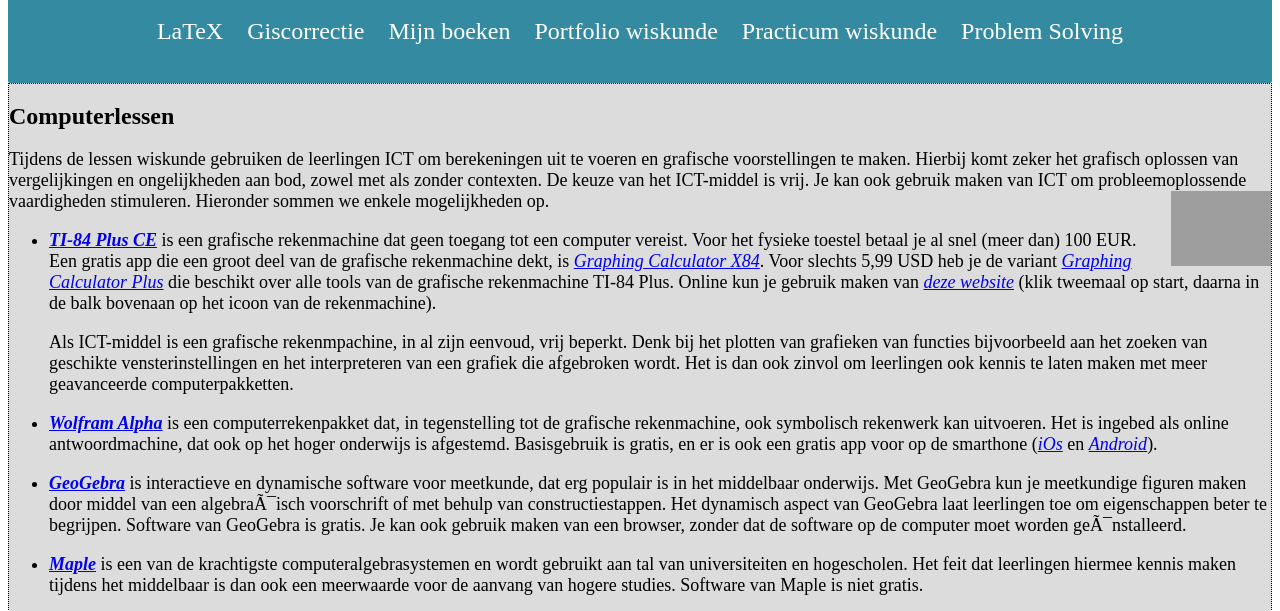
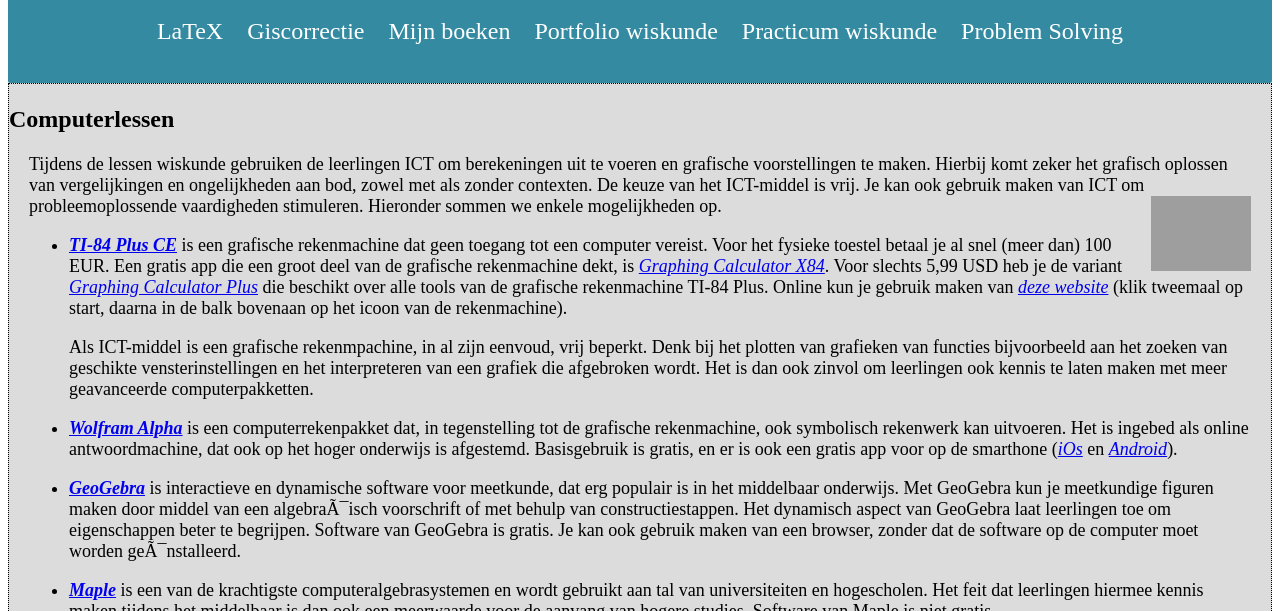
Before and after one commit to koendenaeghel/koendenaeghel.github.io, a plain HTML site: page computerlessen.htm in a window 1280 px wide. Shown: the part 326-937 px from the top of the page. Drawn offline with Linux system fonts and the light colour scheme; grey boxes are pictures that could not be loaded.

Commit message:
Update computerlessen.htm

```diff
--- a/computerlessen.htm
+++ b/computerlessen.htm
@@ -114,13 +114,15 @@
 
 
 			<div id="fw-mainColumn">
-				<!-- ParagraphStart 968341457 -->
+				<!-- ParagraphStart 819952371 -->
 			<div class="fw-paragraph">
 				<div class="fw-paragraphtop"></div>
-				<h3 class="fw-title"><a name="968341457"></a><!-- ParagraphTitleStart --><font size="+2">Computerlessen</font><!-- ParagraphTitleEnd --></h3>
-				<div class="fw-text"><!-- ParagraphBodyStart -->
+				<h4 class="fw-title"><a name="819952371"></a><!-- ParagraphTitleStart --><font size="+2">Computerlessen</font> <!-- ParagraphTitleEnd --></h4>
+				<div class="fw-text" style="margin:20px"><!-- ParagraphBodyStart -->
 
-<font size="+1">
+					<font size="+1">
+
+
 
 Tijdens de lessen wiskunde gebruiken de leerlingen ICT om berekeningen uit te voeren en grafische voorstellingen te maken. Hierbij komt zeker het grafisch oplossen van vergelijkingen en ongelijkheden aan bod, zowel met als zonder contexten. De keuze van het ICT-middel is vrij. Je kan ook gebruik maken van ICT om probleemoplossende vaardigheden stimuleren. Hieronder sommen we enkele mogelijkheden op.
 <img style="PADDING-LEFT: 20px; WIDTH: 100px;" src="https://www.dropbox.com/scl/fi/ijizp7lotol2c7taghe4e/TI84Plus-icoon.jpg?rlkey=6d194dy8ik8q6v01q5ygwa3h5&raw=1" width="100" align="right" border="0">
```
